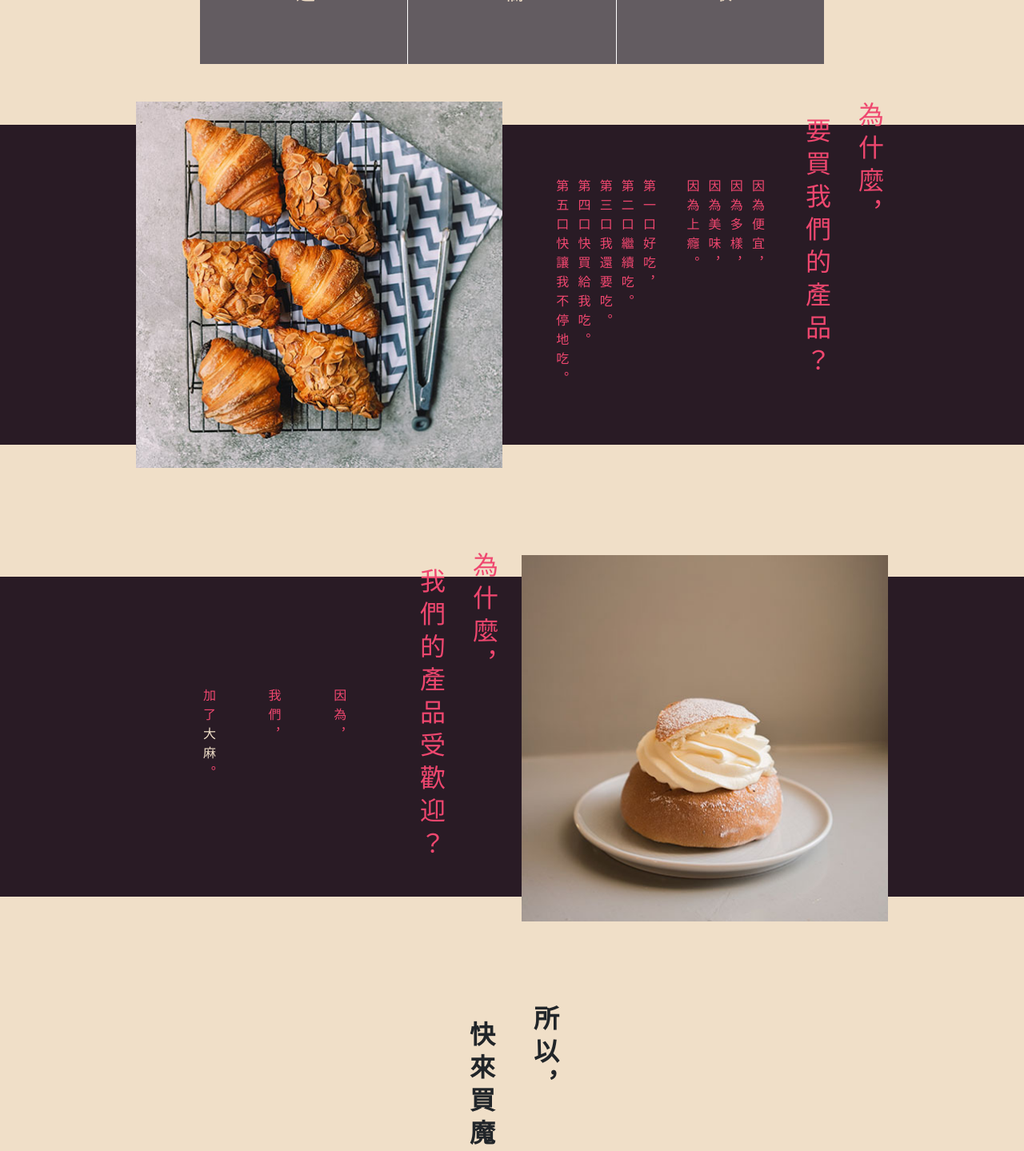
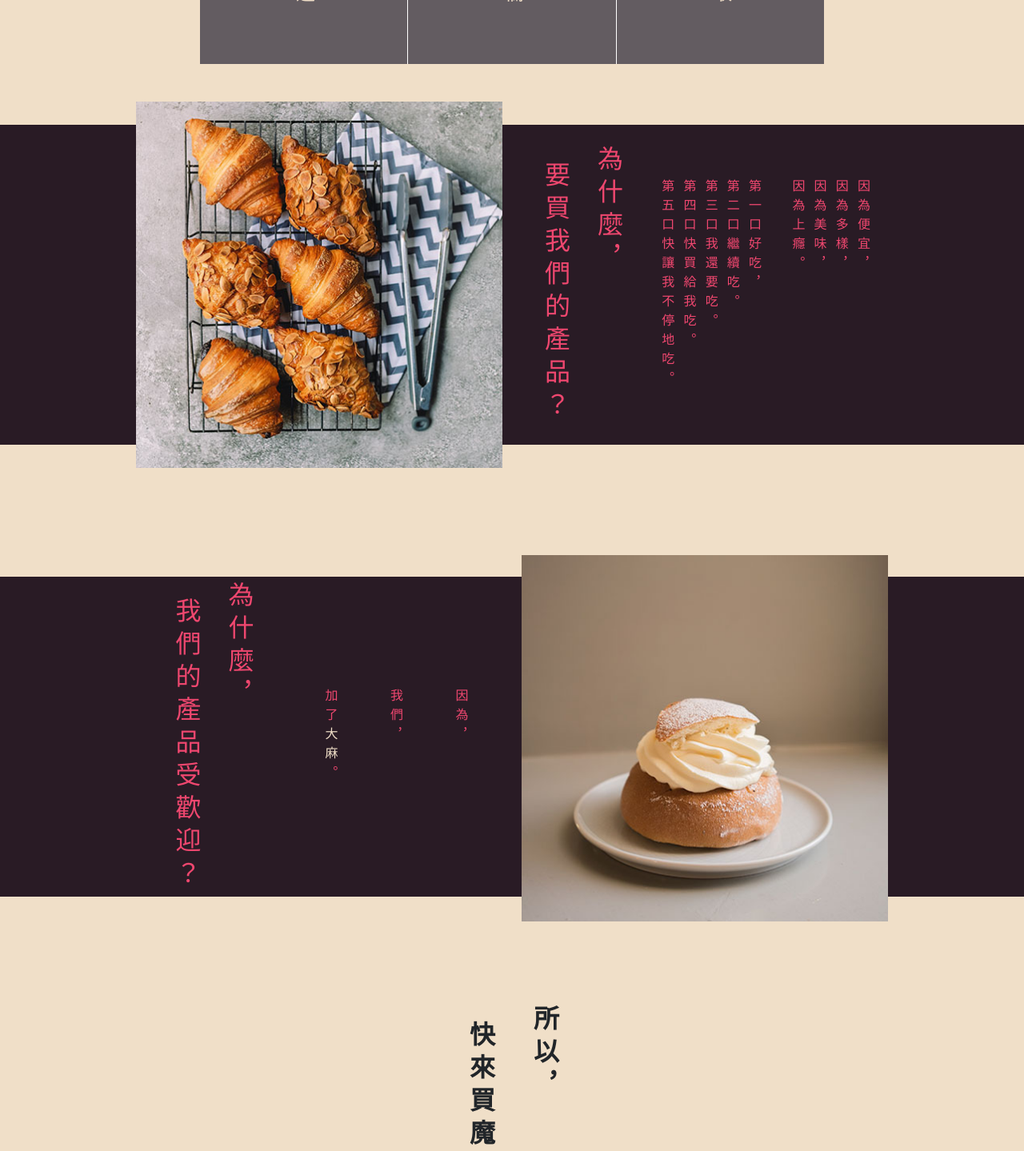
Before and after one commit to wayne8724/hsin_bakery, a Vue app: page / in a window 1280 px wide. Shown: the part 680-2119 px from the top of the page at 80% size. Built offline with nearby package versions, Linux system fonts and the light colour scheme; grey boxes are pictures that could not be loaded; a web font is replaced by a local one; what @vee-validate/i18n would draw is missing.

Commit message:
0904 修正首頁及商品頁RWD

```diff
--- a/src/components/NavBar.vue
+++ b/src/components/NavBar.vue
@@ -11,7 +11,6 @@
       </button>
       <div class="navbar-collapse collapse"
       id="navbarNav">
-      <!-- d-md-flex justify-content-md-end -->
         <ul class="menu navbar-nav mx-auto">
           <li class="nav-item">
             <router-link to="/" class="nav-link">首頁</router-link>
--- a/src/scss/_Footer.scss
+++ b/src/scss/_Footer.scss
@@ -72,7 +72,7 @@
   }
 }
 
-@media (max-width: 768px) {
+@media (max-width: 992px) {
   .footer {
     .top {
       .subscribe {
--- a/src/scss/_Home.scss
+++ b/src/scss/_Home.scss
@@ -123,6 +123,7 @@
       .introText {
         writing-mode: vertical-rl;
         color: $third;
+        margin: auto;
       }
       .introTitle {
         font-size: 32px;
@@ -204,7 +205,6 @@
 		letter-spacing: 5.5px;
 	}
 	.selectionPic {
-		max-width: 300px;
 		width: 100%;
 		height: 315px;
 		.bi-heart {
@@ -239,6 +239,7 @@
 	}
 	.selectionNamePrice {
 		width: 100%;
+    outline: 1px solid rgba($secondary, .1);
 		p {
 			margin: 0;
 			font-size: 20px;
@@ -278,7 +279,7 @@
 
 // RWD
 
-@media (max-width: 768px) {
+@media (max-width: 992px) {
   .container {
     width: 768px;
     padding: 0;
@@ -316,6 +317,7 @@
         display: none;
       }
       .introContent {
+        flex-direction: column;
         .introTitle,
         .introText {
           writing-mode: horizontal-tb;
@@ -392,9 +394,6 @@
 				width: 100%;
 				margin: auto;
 			}
-			.selectionPic {
-				max-width: 792px;
-			}
 		}
 	}
 }
--- a/src/scss/_NavBar.scss
+++ b/src/scss/_NavBar.scss
@@ -22,7 +22,8 @@
 .nav-link {
   color: $secondary;
   font-size: 1.2rem;
-  box-shadow: .5rem .5rem 1.5rem rgba(41, 27, 37, .1); //x軸 y軸 模糊半徑 擴散距離 顏色
+  // box-shadow: .5rem .5rem 1.5rem rgba(41, 27, 37, .1); //x軸 y軸 模糊半徑 擴散距離 顏色
+  outline: 1px solid rgba($secondary, .2);
   transition: all .25s linear;
   padding: 4px 0px;
 }
@@ -62,7 +63,7 @@
   background-color: $third;
 }
 
-@media (max-width: 768px) {
+@media (max-width: 992px) {
   .navbar-collapse {
     margin-top: 1rem;
   }
@@ -71,7 +72,7 @@
   }
   .nav-item {
     margin-bottom: 5px;
-    outline: 1.5px solid $third;
+    outline: 1.5px solid rgba($secondary, .2);
   }
   .nav-link {
     text-align: center;
--- a/src/scss/_ProductsList.scss
+++ b/src/scss/_ProductsList.scss
@@ -142,7 +142,7 @@
   }
 }
 
-@media (max-width: 768px) {
+@media (max-width: 992px) {
   .productsList {
     padding: 0;
     .leftList {
--- a/src/views/HomeView.vue
+++ b/src/views/HomeView.vue
@@ -53,15 +53,15 @@
               <div class="col-lg-6 d-flex mx-auto">
                 <img src="../assets/intro-top.jpg" alt="">
               </div>
-              <div class="col-lg-6 col-md-12
-              introContent d-flex flex-lg-row-reverse justify-content-between flex-md-column">
+              <div class="col-lg-6
+              introContent d-flex justify-content-between">
                 <div class="introTitle d-flex flex-column">
                   <p>為什麼，</p>
                   <p class="titleFix">要買我們的產品？</p>
                 </div>
                 <div class="introRwdPic"></div>
                 <div class="introText d-flex flex-row
-                justify-content-center mx-lg-auto">
+                justify-content-center mx-auto">
                   <p>因為便宜，<br>因為多樣，<br>因為美味，
                     <br>因為上癮。<br class="space"><br class="space">第一口好吃，
                     <br>第二口繼續吃。<br>第三口我還要吃。<br>第四口快買給我吃。<br>第五口快讓我不停地吃。</p>
@@ -75,15 +75,15 @@
         <div class="introBGC">
           <div class="container">
             <div class="row d-flex justify-content-evenly rowNoMargin">
-              <div class="col-lg-6 col-md-12
-              introContent d-flex flex-lg-row-reverse justify-content-between flex-md-column">
+              <div class="col-lg-6
+              introContent d-flex justify-content-between">
                 <div class="introTitle d-flex flex-column">
                   <p>為什麼，</p>
                   <p class="titleFix">我們的產品受歡迎？</p>
                 </div>
                 <div class="introRwdPic"></div>
                 <div class="introText d-flex flex-row
-                justify-content-center mx-lg-auto">
+                justify-content-center">
                   <p>因為，<br><br><br>我們，<br><br><br>加了<span>大麻</span>。</p>
                 </div>
               </div>
@@ -107,7 +107,7 @@
     <div class="selection" id="selection">
       <div class="container">
         <div class="row selectionCardGap d-flex justify-content-between">
-          <div class="selectionCard selectionLeft col-lg-4 col-lg-4 d-flex
+          <div class="selectionCard selectionLeft col-lg-4 d-flex
           flex-column justify-content-between align-items-center">
             <div class="selectionPic left">
               <i class="bi bi-heart"></i>
--- a/src/views/ProductsList.vue
+++ b/src/views/ProductsList.vue
@@ -8,7 +8,7 @@
       </div>
     </div>
     <div class="productsList">
-      <div class="container d-flex justify-content-lg-between flex-lg-row flex-md-column">
+      <div class="container d-flex justify-content-lg-between flex-lg-row flex-column">
         <div class="leftList">
           <div class="btn-group-vertical" role="group" aria-label="Basic example">
             <span class="btn-group-text">甜點類別</span>
@@ -18,7 +18,7 @@
             <button type="button" class="btn btn-primary">咖啡</button>
           </div>
         </div>
-        <div class="rightList d-flex flex-lg-row justify-content-md-center">
+        <div class="rightList d-flex flex-row justify-content-center">
           <div class="card">
             <img src="../assets/selection-left.jpg" class="card-img-top" alt="...">
             <div class="card-body">
@@ -64,7 +64,7 @@
     </div>
     <div class="productsPagination">
       <div class="container">
-        <nav aria-label="..." class="d-flex justify-content-lg-end justify-content-md-center">
+        <nav aria-label="..." class="d-flex justify-content-lg-end justify-content-center">
           <ul class="pagination">
             <li class="page-item">
               <a class="page-link" href="#" aria-label="previous">
```
Also changed, not shown: 1 other file (tests, documents, lock files or other folders).
